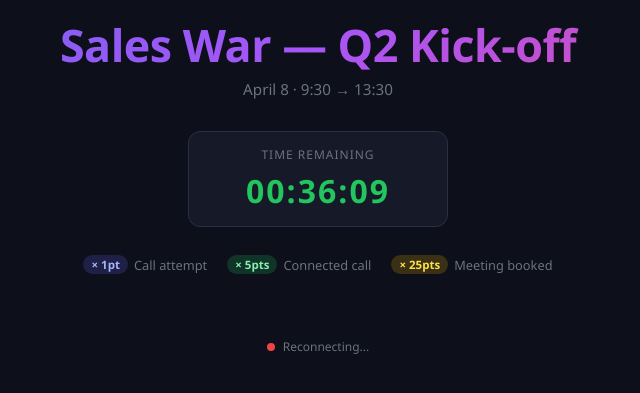
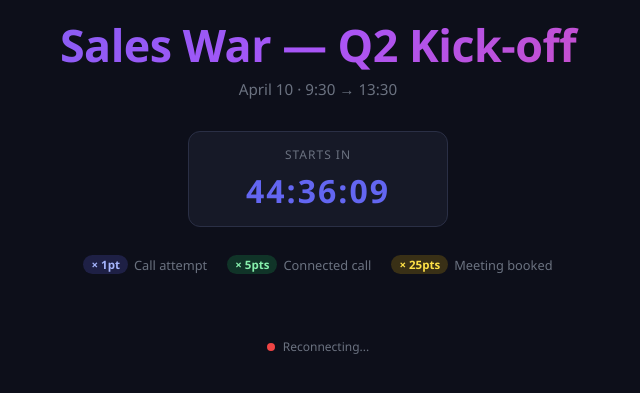
Before and after one commit to Luther-Anderson/sales-war, a website: page index.html in a window 1280 px wide. Shown: the part 59-452 px from the top of the page, without its empty margins (322-962 px from the left). Drawn offline with Linux system fonts and the light colour scheme; no server answers.

Commit message:
Reschedule war to April 10

```diff
--- a/index.html
+++ b/index.html
@@ -305,7 +305,7 @@
 <header>
   <img src="/sortlist-logo.png" class="header-logo" alt="Sortlist">
   <h1>Sales War — Q2 Kick-off</h1>
-  <p class="subtitle">April 8 · 9:30 → 13:30</p>
+  <p class="subtitle">April 10 · 9:30 → 13:30</p>
 </header>
 
 <section id="timer-section">
@@ -336,8 +336,8 @@
 </footer>
 
 <script>
-  const WAR_START = new Date('2026-04-08T09:30:00+02:00').getTime();
-  const WAR_END   = new Date('2026-04-08T13:30:00+02:00').getTime();
+  const WAR_START = new Date('2026-04-10T09:30:00+02:00').getTime();
+  const WAR_END   = new Date('2026-04-10T13:30:00+02:00').getTime();
 
   // ── Timer ──────────────────────────────────────────────────────────────────
   function pad(n) { return String(n).padStart(2, '0'); }
--- a/server.js
+++ b/server.js
@@ -16,8 +16,8 @@ const AE_OWNERS = {
   '87073113': 'Manuel',
 };
 
-const WAR_START = new Date('2026-04-08T09:30:00+02:00').getTime();
-const WAR_END   = new Date('2026-04-08T13:30:00+02:00').getTime();
+const WAR_START = new Date('2026-04-10T09:30:00+02:00').getTime();
+const WAR_END   = new Date('2026-04-10T13:30:00+02:00').getTime();
 const POINTS    = { attempt: 1, connected: 5, meeting: 25 };
 
 // ─── State & SSE ─────────────────────────────────────────────────────────────
```
